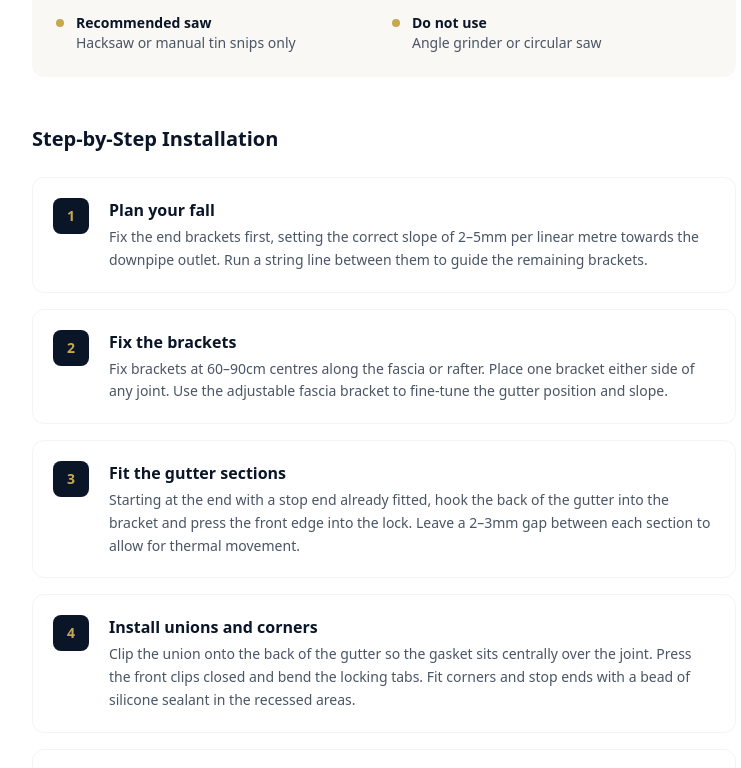
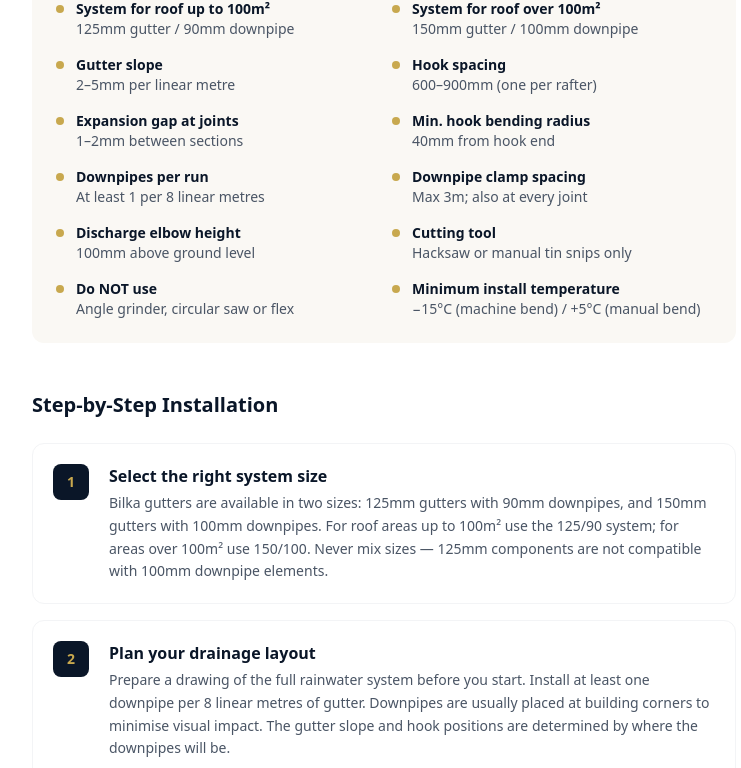
Before and after one commit to rsgutterplus-hub/uksteelgutters-web, a Next.js app: page /installation-guide in a window 1280 px wide. Shown: the part 1619-2387 px from the top of the page, without its empty margins (256-997 px from the left). Built offline with nearby package versions, Linux system fonts and the light colour scheme; no server answers.

Commit message:
Update installation guide with full Bilka catalogue steps and specs

```diff
--- a/src/app/installation-guide/page.tsx
+++ b/src/app/installation-guide/page.tsx
@@ -2,16 +2,99 @@
 
 export const metadata = {
   title: "Installation Guide — UKSteelGutters",
-  description: "Step-by-step installation guide for Bilka steel guttering systems. Video guides, technical tips and bracket spacing for 125/90 and 150/100 systems.",
+  description:
+    "Step-by-step installation guide for Bilka steel guttering systems. Precise specifications for hook spacing, gutter slope, expansion gaps and downpipe fitting for 125/90 and 150/100 systems.",
 };
+
+const steps = [
+  {
+    step: 1,
+    title: "Select the right system size",
+    body: "Bilka gutters are available in two sizes: 125mm gutters with 90mm downpipes, and 150mm gutters with 100mm downpipes. For roof areas up to 100m² use the 125/90 system; for areas over 100m² use 150/100. Never mix sizes — 125mm components are not compatible with 100mm downpipe elements.",
+  },
+  {
+    step: 2,
+    title: "Plan your drainage layout",
+    body: "Prepare a drawing of the full rainwater system before you start. Install at least one downpipe per 8 linear metres of gutter. Downpipes are usually placed at building corners to minimise visual impact. The gutter slope and hook positions are determined by where the downpipes will be.",
+  },
+  {
+    step: 3,
+    title: "Mark and number the hooks",
+    body: "Lay the required hooks in a line and number them in installation order. Draw a perpendicular slope line across each hook, accounting for a slope of 2–5mm per linear metre towards the outlet. Allow a minimum bending radius of 40mm from the end of each hook when marking.",
+  },
+  {
+    step: 4,
+    title: "Bend and install the hooks",
+    body: "Bend each hook using hook-bending pliers, following the slope line marked in Step 3. The bending angle depends on your roof pitch — when installed, the hook cradle must sit perfectly horizontal. Fix hooks to every rafter at 600–900mm centres using the factory-drilled holes. At corners, fit one hook on each side.",
+  },
+  {
+    step: 5,
+    title: "Fit the corners and size the gutter",
+    body: "Install corners before the gutter sections. Position the corner so the rain-shadow end sits in the hook spur, then press the outer edge into the lock. Measure each gutter section and cut to length with a hacksaw only — never use an abrasive blade or circular saw, as this voids the warranty. Leave a 1–2mm expansion gap between each gutter section and any corner or joining element to allow for thermal movement.",
+  },
+  {
+    step: 6,
+    title: "Cut the running outlet",
+    body: "Lay the gutter loosely in the hooks without fixing it. Mark the position for the running outlet, then mark the cut circle to the downpipe diameter (90mm or 100mm). Cut with a hacksaw or manual snips — not a circular saw. Bend the cut edges outward so water flows cleanly into the outlet.",
+  },
+  {
+    step: 7,
+    title: "Install the gutter and running outlet",
+    body: "Fit gutter sections by inserting the rain-shadow edge into the hook spur and pressing the front edge into the lock. Install the running outlet by inserting its bent edge into the outer channel of the gutter, pushing the funnel inward to integrate, then bending the safety tabs down onto the gutter to secure.",
+  },
+  {
+    step: 8,
+    title: "Fit the gutter stop ends",
+    body: "Fit stop ends at both ends of each gutter run using a rubber hammer. This locks the gutter into the channel built into the stop end from the factory and provides a watertight seal without sealant.",
+  },
+  {
+    step: 9,
+    title: "Install the joining elements",
+    body: "Start the joining element from the back of the gutter so the rubber gasket sits centrally over the joint between two sections. Close the front clamp, then bend the factory-fitted safety tab down to hold it. Fasten with wood screws through the factory-drilled holes for a permanent fix.",
+  },
+  {
+    step: 10,
+    title: "Fix the downpipe clamps",
+    body: "Mount the first clamp in line with the running outlet on the building facade using wood screws or wall plugs as appropriate for the surface. Position the downpipe in the clamp and drive the safety nibs into the guides using a rubber hammer. Install at least one clamp per 3 metres of downpipe — also add a clamp at any joint between two downpipe sections.",
+  },
+  {
+    step: 11,
+    title: "Install elbows, downpipe and discharge elbow",
+    body: "If the eaves project beyond the wall face, connect a 60° elbow to the running outlet funnel. Hold a second elbow 30mm from the wall (the depth of the clamp supports) and measure the gap between the two elbows. Add 100mm (50mm per end) for the joining overlap, then cut the intermediate connecting pipe to that length from its crimped end. Size the downpipe the same way, allowing for the discharge elbow to sit 100mm from the ground. Connect all sections in the direction of water flow and secure with clamps.",
+  },
+  {
+    step: 12,
+    title: "Fit the gutter flanges",
+    body: "Install one gutter flange next to each hook, positioned over the rain-shadow edge of the fascia. Fix to the fascia using flat-head self-tapping screws through the factory holes, then fix to the gutter using self-tapping screws with gaskets (4.8×19mm) through the gutter-side holes. The flange adds rigidity and ensures a clean finish at the roofline.",
+  },
+];
+
+const specs = [
+  ["System for roof up to 100m²", "125mm gutter / 90mm downpipe"],
+  ["System for roof over 100m²", "150mm gutter / 100mm downpipe"],
+  ["Gutter slope", "2–5mm per linear metre"],
+  ["Hook spacing", "600–900mm (one per rafter)"],
+  ["Expansion gap at joints", "1–2mm between sections"],
+  ["Min. hook bending radius", "40mm from hook end"],
+  ["Downpipes per run", "At least 1 per 8 linear metres"],
+  ["Downpipe clamp spacing", "Max 3m; also at every joint"],
+  ["Discharge elbow height", "100mm above ground level"],
+  ["Cutting tool", "Hacksaw or manual tin snips only"],
+  ["Do NOT use", "Angle grinder, circular saw or flex"],
+  ["Minimum install temperature", "−15°C (machine bend) / +5°C (manual bend)"],
+];
 
 export default function InstallationGuidePage() {
   return (
     <>
       <section className="bg-navy text-white py-16">
         <div className="max-w-7xl mx-auto px-4 sm:px-6 lg:px-8">
-          <h1 className="text-3xl font-bold">Installation <span className="text-gold">Guide</span></h1>
-          <p className="mt-2 text-gray-400">Everything you need to install your Bilka steel guttering system correctly, first time.</p>
+          <h1 className="text-3xl font-bold">
+            Installation <span className="text-gold">Guide</span>
+          </h1>
+          <p className="mt-2 text-gray-400">
+            Complete step-by-step instructions from the official Bilka installation manual — with precise measurements for a professional result.
+          </p>
         </div>
       </section>
 
@@ -21,7 +104,9 @@
           {/* Video 1 */}
           <div>
             <h2 className="text-xl font-bold text-navy mb-2">Bilka Gutter System Overview</h2>
-            <p className="text-sm text-gray-600 mb-4">An introduction to the Bilka rainwater system — components, construction and why it outperforms standard plastic guttering.</p>
+            <p className="text-sm text-gray-600 mb-4">
+              An introduction to the Bilka rainwater system — components, construction and why it outperforms standard plastic guttering.
+            </p>
             <div className="rounded-xl overflow-hidden bg-black" style={{ aspectRatio: "16/9" }}>
               <iframe
                 src="https://www.youtube.com/embed/g26hqrduwX0"
@@ -35,8 +120,10 @@
 
           {/* Video 2 */}
           <div>
-            <h2 className="text-xl font-bold text-navy mb-2">How to Use the Bilka Adjustable Bracket</h2>
-            <p className="text-sm text-gray-600 mb-4">A short guide to fitting the adjustable fascia bracket — how to set the correct slope and fix it securely to the front beam.</p>
+            <h2 className="text-xl font-bold text-navy mb-2">Fitting the Bilka Adjustable Bracket</h2>
+            <p className="text-sm text-gray-600 mb-4">
+              How to set the correct slope and fix the adjustable fascia bracket securely to the front beam.
+            </p>
             <div className="rounded-xl overflow-hidden bg-black" style={{ aspectRatio: "16/9" }}>
               <iframe
                 src="https://www.youtube.com/embed/gbUnHnTEDXI"
@@ -48,21 +135,20 @@
             </div>
           </div>
 
+          {/* Safety note */}
+          <div className="bg-amber-50 border border-amber-200 rounded-xl p-5 text-sm text-amber-900">
+            <p className="font-semibold mb-1">⚠ Before you start</p>
+            <p>
+              Gutter installation involves working at height. Always use fixed ropes, helmets and gloves. Wear soft-soled shoes on the roof and step only on areas supported by roof laths. Remove all metal swarf from the gutter surface with a soft brush during installation — steel filings left on the coating will rust.
+            </p>
+          </div>
+
           {/* Key specs */}
           <div>
             <h2 className="text-xl font-bold text-navy mb-4">Key Installation Specifications</h2>
             <div className="bg-cream rounded-xl p-6">
               <div className="grid grid-cols-1 sm:grid-cols-2 gap-4 text-sm">
-                {[
-                  ["Gutter fall (slope)", "2–5mm per linear metre"],
-                  ["Bracket spacing", "60–90cm intervals"],
-                  ["End brackets", "10cm from each gutter end"],
-                  ["Gutter gap at joints", "2–3mm (thermal expansion)"],
-                  ["Downpipe bracket spacing", "Max 2m apart"],
-                  ["First downpipe bracket", "150mm below elbow"],
-                  ["Recommended saw", "Hacksaw or manual tin snips only"],
-                  ["Do not use", "Angle grinder or circular saw"],
-                ].map(([label, value]) => (
+                {specs.map(([label, value]) => (
                   <div key={label} className="flex gap-3">
                     <span className="w-2 h-2 bg-gold rounded-full flex-shrink-0 mt-1.5" />
                     <div>
@@ -79,50 +165,11 @@
           <div>
             <h2 className="text-xl font-bold text-navy mb-6">Step-by-Step Installation</h2>
             <div className="space-y-4">
-              {[
-                {
-                  step: 1,
-                  title: "Plan your fall",
-                  body: "Fix the end brackets first, setting the correct slope of 2–5mm per linear metre towards the downpipe outlet. Run a string line between them to guide the remaining brackets.",
-                },
-                {
-                  step: 2,
-                  title: "Fix the brackets",
-                  body: "Fix brackets at 60–90cm centres along the fascia or rafter. Place one bracket either side of any joint. Use the adjustable fascia bracket to fine-tune the gutter position and slope.",
-                },
-                {
-                  step: 3,
-                  title: "Fit the gutter sections",
-                  body: "Starting at the end with a stop end already fitted, hook the back of the gutter into the bracket and press the front edge into the lock. Leave a 2–3mm gap between each section to allow for thermal movement.",
-                },
-                {
-                  step: 4,
-                  title: "Install unions and corners",
-                  body: "Clip the union onto the back of the gutter so the gasket sits centrally over the joint. Press the front clips closed and bend the locking tabs. Fit corners and stop ends with a bead of silicone sealant in the recessed areas.",
-                },
-                {
-                  step: 5,
-                  title: "Fit the running outlet",
-                  body: "Mark and cut the outlet hole with a hacksaw or tin snips — do not use an angle grinder or circular saw as this damages the coating. Bend cut edges outward to guide water into the outlet.",
-                },
-                {
-                  step: 6,
-                  title: "Install downpipes",
-                  body: "Fix a string line along the wall for alignment. Mount the first bracket 150mm below the elbow, then at max 2m intervals, and the last bracket just above the discharge shoe. Secure bracket wedges with a piece of wood after fitting.",
-                },
-                {
-                  step: 7,
-                  title: "Fit discharge shoe",
-                  body: "Fit the discharge shoe at the base of the downpipe to direct water clear of the wall. If connecting to a below-ground drain, fit a downpipe flange instead.",
-                },
-                {
-                  step: 8,
-                  title: "Clean up",
-                  body: "Remove all metal swarf and cut debris from inside the gutters. Any steel filings left behind will rust and cause discolouration of the coating surface.",
-                },
-              ].map(s => (
+              {steps.map((s) => (
                 <div key={s.step} className="flex gap-5 bg-white rounded-xl border border-gray-100 p-5">
-                  <div className="w-9 h-9 bg-navy text-gold rounded-lg flex items-center justify-center font-bold text-sm flex-shrink-0">{s.step}</div>
+                  <div className="w-9 h-9 bg-navy text-gold rounded-lg flex items-center justify-center font-bold text-sm flex-shrink-0">
+                    {s.step}
+                  </div>
                   <div>
                     <p className="font-semibold text-navy mb-1">{s.title}</p>
                     <p className="text-sm text-gray-600 leading-relaxed">{s.body}</p>
@@ -135,7 +182,9 @@
           {/* Bilka docs link */}
           <div className="bg-cream rounded-xl p-6 text-sm text-gray-700">
             <p className="font-semibold text-navy mb-2">Official Bilka technical documentation</p>
-            <p>For full technical drawings, flow calculations and product data sheets, visit the official Bilka documentation page or contact us and we&apos;ll send the relevant PDFs directly.</p>
+            <p>
+              For full technical drawings, flow calculations and product data sheets, visit the official Bilka documentation page or contact us and we&apos;ll send the relevant PDFs directly.
+            </p>
             <div className="flex flex-wrap gap-3 mt-4">
               <a
                 href="https://www.bilka.ro/en/documentation-en/"
@@ -145,7 +194,10 @@
               >
                 Bilka Documentation →
               </a>
-              <Link href="/contact" className="inline-flex items-center gap-1.5 px-4 py-2 border border-navy text-navy text-xs font-medium rounded-lg hover:bg-cream transition-colors">
+              <Link
+                href="/contact"
+                className="inline-flex items-center gap-1.5 px-4 py-2 border border-navy text-navy text-xs font-medium rounded-lg hover:bg-cream transition-colors"
+              >
                 Request PDFs
               </Link>
             </div>
@@ -154,8 +206,15 @@
           {/* Need help */}
           <div className="bg-navy rounded-xl p-8 text-center text-white">
             <h3 className="text-xl font-bold mb-2">Need help sizing your system?</h3>
-            <p className="text-gray-400 text-sm mb-6">Tell us your roof dimensions and we&apos;ll work out exactly what you need.</p>
-            <Link href="/quote" className="inline-flex items-center px-8 py-3.5 bg-gold text-navy font-bold rounded-lg hover:bg-gold-light transition-colors">Request a Quote</Link>
+            <p className="text-gray-400 text-sm mb-6">
+              Tell us your roof dimensions and we&apos;ll work out exactly what you need.
+            </p>
+            <Link
+              href="/quote"
+              className="inline-flex items-center px-8 py-3.5 bg-gold text-navy font-bold rounded-lg hover:bg-gold-light transition-colors"
+            >
+              Request a Quote
+            </Link>
           </div>
 
         </div>
```
